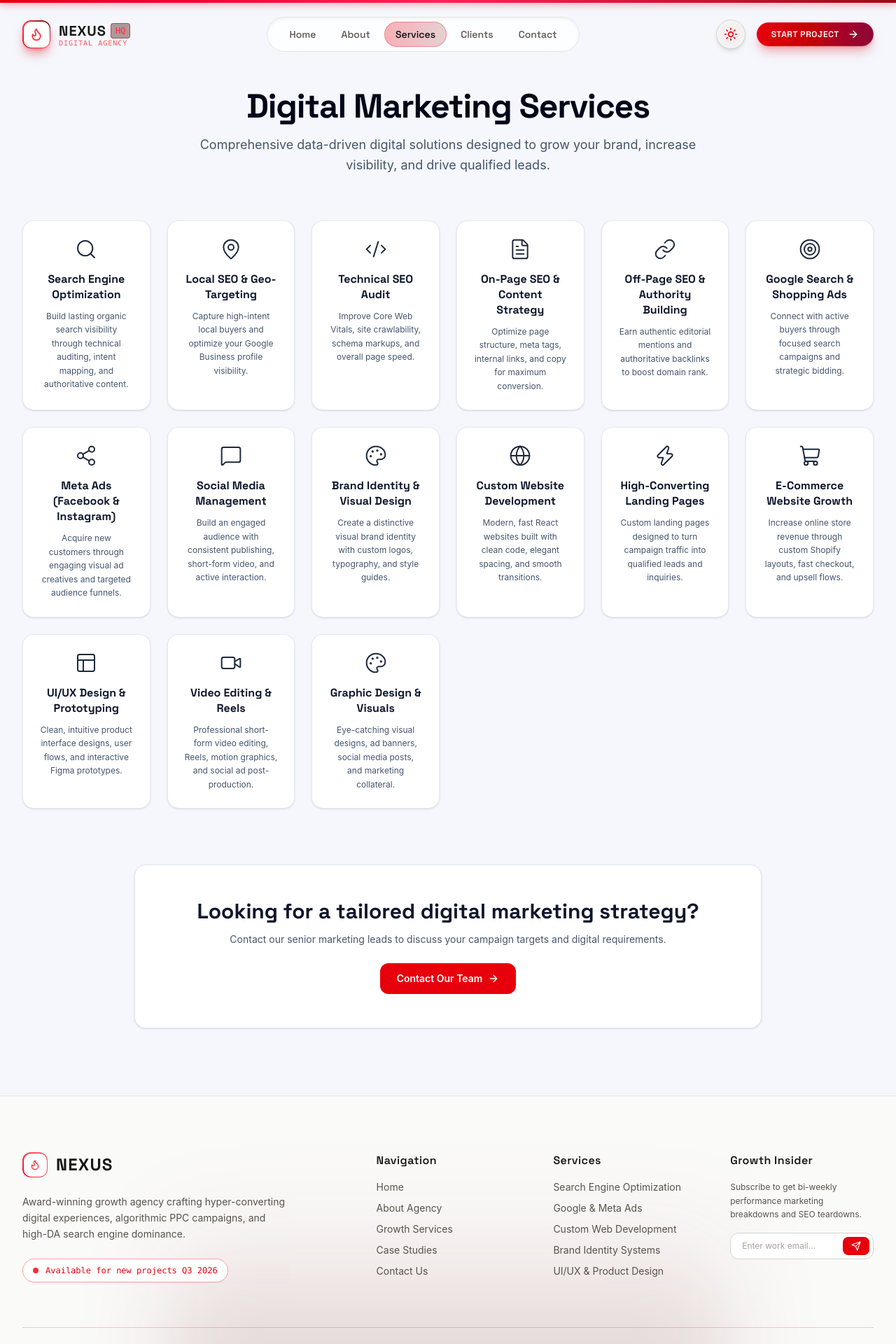
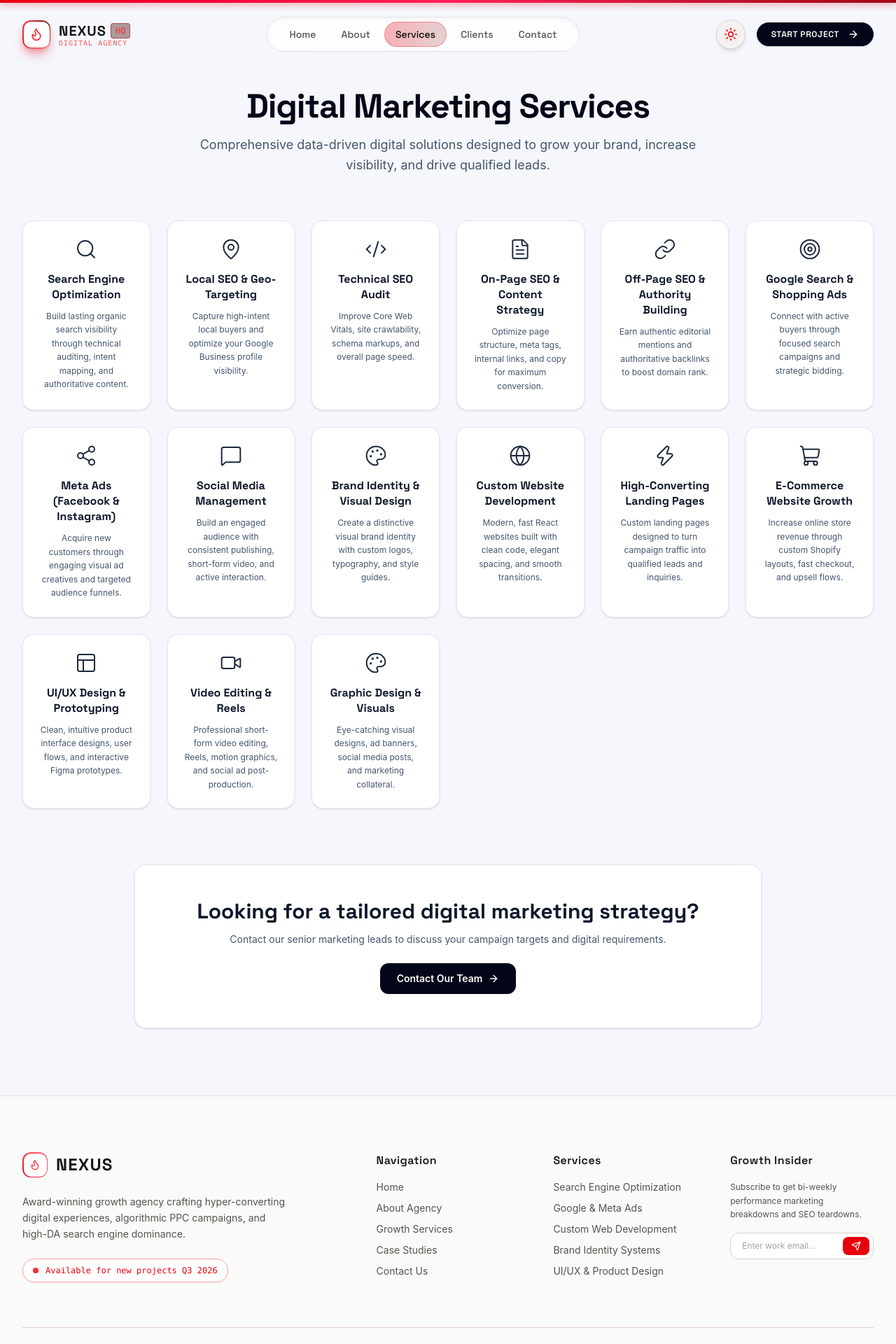
Before and after one commit to mythilijaikumar2-crypto/new-web-site-, a React (Vite) app: page /services in a window 1280 px wide. Shown: the top 1920 px of the page at 70% size. Built offline with nearby package versions, Linux system fonts and the light colour scheme.

Commit message:
Remove red backgrounds in Light Mode for clean white and gray mix; preserve red for text and hover states

```diff
--- a/src/components/Footer.tsx
+++ b/src/components/Footer.tsx
@@ -30,8 +30,10 @@ export const Footer: React.FC = () => {
         ? 'bg-[#000000] border-red-900/30 text-neutral-400'
         : 'bg-stone-50 border-stone-200 text-stone-600'
     }`}>
-      {/* Background Decorative Mesh Glow */}
-      <div className="absolute bottom-0 left-1/2 -translate-x-1/2 w-[800px] h-[300px] bg-gradient-to-t from-red-950/20 via-red-900/10 to-transparent blur-3xl pointer-events-none" />
+      {/* Background Decorative Mesh Glow in Dark Mode Only */}
+      {isDark && (
+        <div className="absolute bottom-0 left-1/2 -translate-x-1/2 w-[800px] h-[300px] bg-gradient-to-t from-red-950/20 via-red-900/10 to-transparent blur-3xl pointer-events-none" />
+      )}
 
       <div className="max-w-7xl mx-auto px-4 sm:px-6 lg:px-8 relative z-10">
         <div className="grid grid-cols-1 md:grid-cols-2 lg:grid-cols-5 gap-12 pb-16 border-b border-red-900/20">
--- a/src/components/MagneticButton.tsx
+++ b/src/components/MagneticButton.tsx
@@ -44,16 +44,18 @@ export const MagneticButton: React.FC<MagneticButtonProps> = ({
   };
 
   const variantStyles = {
-    primary: 'bg-gradient-to-r from-red-600 via-red-700 to-rose-900 text-white shadow-lg shadow-red-600/30 hover:shadow-red-600/60 hover:from-red-500 hover:to-red-700 border border-red-500/30',
+    primary: isDark
+      ? 'bg-gradient-to-r from-red-600 via-red-700 to-rose-900 text-white shadow-lg shadow-red-600/30 hover:shadow-red-600/60 hover:from-red-500 hover:to-red-700 border border-red-500/30'
+      : 'bg-slate-950 text-white hover:bg-red-600 shadow-sm border border-slate-900',
     secondary: isDark
       ? 'bg-neutral-900 text-white border border-red-900/50 hover:border-red-500/80 hover:bg-neutral-800 backdrop-blur-md'
-      : 'bg-stone-100 text-neutral-900 border border-stone-300 hover:border-red-500/50 hover:bg-stone-200 shadow-sm',
+      : 'bg-stone-100 text-neutral-900 border border-stone-300 hover:border-red-500 hover:text-red-600 hover:bg-stone-200 shadow-sm',
     outline: isDark
       ? 'border border-red-500/50 text-red-400 hover:bg-red-600/10 hover:border-red-400 hover:text-white'
-      : 'border border-red-600 text-red-600 hover:bg-red-50 hover:text-red-700',
+      : 'border border-red-600 text-red-600 hover:bg-red-600 hover:text-white',
     ghost: isDark
       ? 'text-neutral-300 hover:text-white hover:bg-white/5'
-      : 'text-stone-700 hover:text-stone-900 hover:bg-black/5',
+      : 'text-stone-700 hover:text-red-600 hover:bg-stone-100',
   };
 
   return (
@@ -66,8 +68,10 @@ export const MagneticButton: React.FC<MagneticButtonProps> = ({
       onClick={onClick}
       className={`${baseStyles} ${sizeStyles[size]} ${variantStyles[variant]} ${className}`}
     >
-      {/* Glow Effect */}
-      <span className="absolute inset-0 w-full h-full bg-gradient-to-r from-red-500/30 to-rose-600/30 opacity-0 group-hover:opacity-100 transition-opacity duration-500 blur-md pointer-events-none" />
+      {/* Glow Effect in Dark Mode Only */}
+      {isDark && (
+        <span className="absolute inset-0 w-full h-full bg-gradient-to-r from-red-500/30 to-rose-600/30 opacity-0 group-hover:opacity-100 transition-opacity duration-500 blur-md pointer-events-none" />
+      )}
       <span className="relative z-10 flex items-center gap-2 font-semibold">{children}</span>
     </motion.button>
   );
--- a/src/pages/Services.tsx
+++ b/src/pages/Services.tsx
@@ -149,7 +149,9 @@ export const Services: React.FC = () => {
             </p>
             <button
               onClick={() => navigate('/contact')}
-              className="inline-flex items-center gap-2 px-6 py-3 rounded-xl bg-red-600 text-white font-semibold text-sm hover:bg-red-700 transition-colors cursor-pointer"
+              className={`inline-flex items-center gap-2 px-6 py-3 rounded-xl font-semibold text-sm transition-colors cursor-pointer ${
+                isDark ? 'bg-red-600 text-white hover:bg-red-700' : 'bg-slate-950 text-white hover:bg-red-600'
+              }`}
             >
               Contact Our Team <ArrowRight className="w-4 h-4" />
             </button>
```
